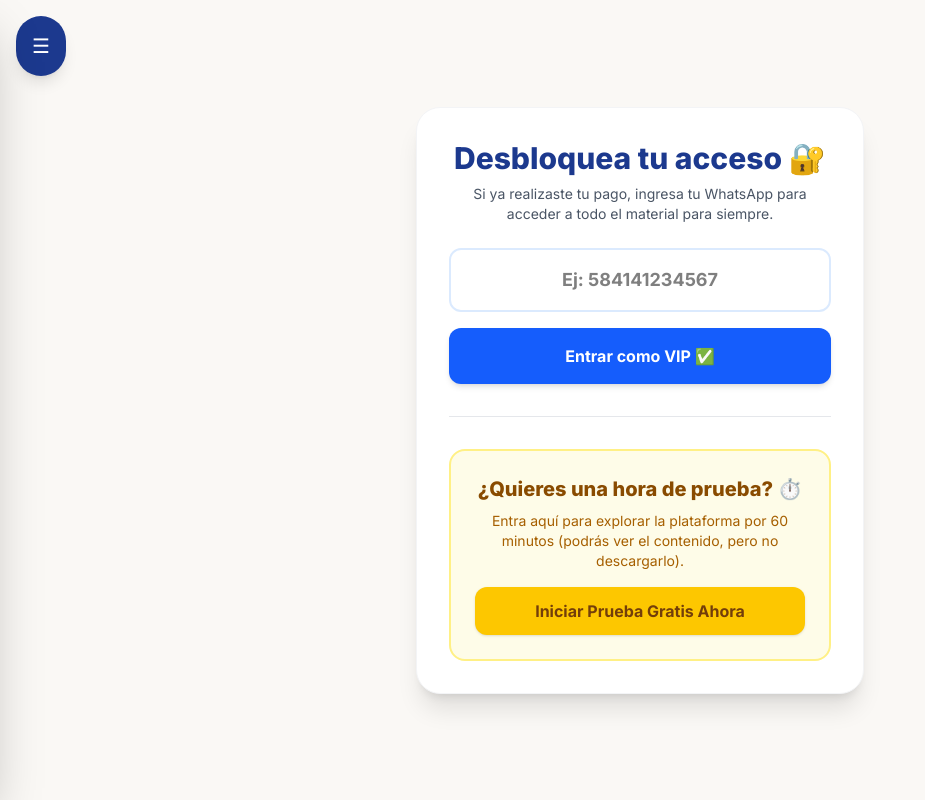
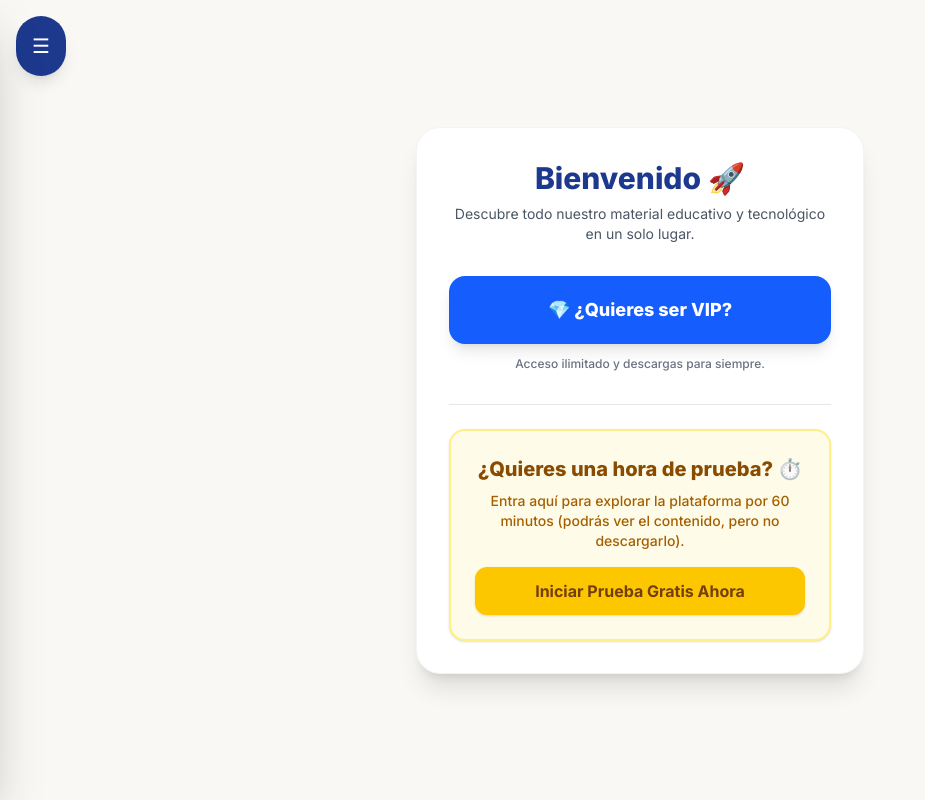
Before and after one commit to fernanda21velasquez1990-lgtm/mi-plataforma-infantil, a Next.js app: page / in a window 1280 px wide. Shown: the whole page, without its empty margins (0-925 px from the left). Built offline with nearby package versions, Linux system fonts and the light colour scheme.

Commit message:
nueva landing page de ventas y datos de pago movil

```diff
--- a/app/page.tsx
+++ b/app/page.tsx
@@ -2,43 +2,9 @@
 import { useState } from "react";
 import { useRouter } from "next/navigation";
 
-export default function Acceso() {
-  const [telefono, setTelefono] = useState("");
-  const [mensaje, setMensaje] = useState("");
-  const [cargando, setCargando] = useState(false);
+export default function Inicio() {
+  const [mostrarPago, setMostrarPago] = useState(false);
   const router = useRouter();
-
-  const verificarAccesoVIP = async () => {
-    if (!telefono) {
-      setMensaje("⚠️ Por favor ingresa tu número VIP.");
-      return;
-    }
-
-    setCargando(true);
-    setMensaje("Verificando tu membresía VIP...");
-
-    // ENLACE DE TU SCRIPT DE GOOGLE PARA USUARIOS (Mantenemos el que ya funcionaba)
-    const urlGoogleScript = "https://script.google.com/macros/s/AKfycbwQ-_4c4TrOUggmwnQaUXcDZTPPGVJpbxSLHAQ1CuA8UT7RKW3xBJXrNJNzgf0S9t2HfA/exec";
-
-    try {
-      const respuesta = await fetch(`${urlGoogleScript}?whatsapp=${telefono}`);
-      const datos = await respuesta.json();
-
-      if (datos.encontrado && datos.estado === "pagado") {
-        setMensaje("✅ ¡Acceso VIP concedido! Abriendo plataforma...");
-        localStorage.setItem("accesoVIP", "true");
-        localStorage.removeItem("limitePrueba"); // Borramos cualquier prueba anterior
-        setTimeout(() => {
-          router.push("/tecnologia");
-        }, 1500);
-      } else {
-        setMensaje("❌ Número no autorizado o aún no has pagado.");
-      }
-    } catch (error) {
-      setMensaje("⚠️ Hubo un error de conexión. Intenta de nuevo.");
-    }
-    setCargando(false);
-  };
 
   // Función para el botón automático de 1 hora de prueba
   const iniciarPruebaExpress = () => {
@@ -49,48 +15,76 @@ export default function Acceso() {
     router.push("/tecnologia");
   };
 
+  // PANTALLA 2: DATOS DE PAGO MÓVIL (Venezuela, V-16113624, Celular 04144895281 Aparece cuando le dan a "Quieres ser VIP")
+  if (mostrarPago) {
+    return (
+      <main className="flex min-h-screen flex-col items-center justify-center bg-[#FAF8F5] p-6">
+        <div className="bg-white p-8 rounded-3xl shadow-xl max-w-md w-full text-center border border-blue-100">
+          <h2 className="text-3xl font-extrabold text-blue-900 mb-2">💎 Conviértete en VIP</h2>
+          <p className="text-gray-600 mb-6 text-sm">
+            Realiza tu pago móvil con los siguientes datos y envíanos el comprobante para activar tu acceso para siempre.
+          </p>
+
+          {/* AQUÍ VAS A ESCRIBIR TUS DATOS REALES DE PAGO MÓVIL */}
+          <div className="bg-blue-50 p-5 rounded-2xl text-left text-sm text-blue-900 font-medium mb-6 space-y-3 border border-blue-200 shadow-inner">
+            <p>🏦 <span className="font-bold text-gray-600">Banco:</span> Banesco (Ejemplo)</p>
+            <p>📝 <span className="font-bold text-gray-600">Cédula:</span> V-12.345.678</p>
+            <p>📱 <span className="font-bold text-gray-600">Teléfono:</span> 0414-1234567</p>
+            <p>💵 <span className="font-bold text-gray-600">Monto:</span> 50 Bs (Ejemplo)</p>
+          </div>
+
+          <a
+            href="https://wa.me/584144895281?text=Hola,%20ya%20realicé%20mi%20pago%20móvil.%20Aquí%20está%20el%20comprobante:"
+            target="_blank"
+            rel="noopener noreferrer"
+            className="flex items-center justify-center gap-2 w-full bg-green-500 hover:bg-green-600 text-white font-bold py-4 rounded-xl shadow-md transition-transform transform hover:scale-105 mb-4"
+          >
+            <span>📲</span> Enviar Comprobante
+          </a>
+
+          <button
+            onClick={() => setMostrarPago(false)}
+            className="w-full text-gray-500 font-bold py-3 hover:text-gray-800 underline transition-colors"
+          >
+            Volver atrás
+          </button>
+        </div>
+      </main>
+    );
+  }
+
+  // PANTALLA 1: PÁGINA PRINCIPAL (Lo primero que ven al entrar)
   return (
     <main className="flex min-h-screen flex-col items-center justify-center bg-[#FAF8F5] p-6">
       <div className="bg-white p-8 rounded-3xl shadow-xl max-w-md w-full text-center border border-gray-100">
 
-        <h1 className="text-3xl font-extrabold text-blue-900 mb-2">Desbloquea tu acceso 🔐</h1>
-        <p className="text-gray-600 mb-6 text-sm">
-          Si ya realizaste tu pago, ingresa tu WhatsApp para acceder a todo el material para siempre.
+        <h1 className="text-3xl font-extrabold text-blue-900 mb-2">Bienvenido 🚀</h1>
+        <p className="text-gray-600 mb-8 text-sm">
+          Descubre todo nuestro material educativo y tecnológico en un solo lugar.
         </p>
 
-        <input
-          type="tel"
-          placeholder="Ej: 584141234567"
-          value={telefono}
-          onChange={(e) => setTelefono(e.target.value)}
-          className="w-full p-4 border-2 border-blue-100 rounded-xl mb-4 focus:outline-none focus:border-blue-500 text-center text-lg font-bold"
-        />
+        {/* BOTÓN PARA SER VIP */}
+        <div className="mb-8">
+          <button
+            onClick={() => setMostrarPago(true)}
+            className="w-full bg-blue-600 hover:bg-blue-700 text-white font-extrabold text-lg py-5 rounded-2xl shadow-lg transition-transform transform hover:scale-105"
+          >
+            💎 ¿Quieres ser VIP?
+          </button>
+          <p className="text-xs text-gray-500 mt-3 font-medium">Acceso ilimitado y descargas para siempre.</p>
+        </div>
 
-        <button
-          onClick={verificarAccesoVIP}
-          disabled={cargando}
-          className="w-full bg-blue-600 hover:bg-blue-700 text-white font-bold py-4 rounded-xl shadow-md transition-transform transform hover:scale-105 disabled:opacity-50"
-        >
-          {cargando ? "Verificando..." : "Entrar como VIP ✅"}
-        </button>
+        <div className="w-full h-px bg-gray-200 my-6"></div>
 
-        {mensaje && (
-          <p className={`mt-4 font-bold ${mensaje.includes("❌") ? "text-red-500" : "text-green-600"}`}>
-            {mensaje}
-          </p>
-        )}
-
-        <div className="w-full h-px bg-gray-200 my-8"></div>
-
-        {/* CUADRO DE PRUEBA GRATIS SOLICITADO */}
-        <div className="bg-yellow-50 border-2 border-yellow-200 p-6 rounded-2xl">
+        {/* CUADRO DE PRUEBA GRATIS INTACTO */}
+        <div className="bg-yellow-50 border-2 border-yellow-200 p-6 rounded-2xl shadow-sm">
           <h2 className="text-xl font-extrabold text-yellow-800 mb-2">¿Quieres una hora de prueba? ⏱️</h2>
-          <p className="text-sm text-yellow-700 mb-4">
+          <p className="text-sm text-yellow-700 mb-4 font-medium">
             Entra aquí para explorar la plataforma por 60 minutos (podrás ver el contenido, pero no descargarlo).
           </p>
           <button
             onClick={iniciarPruebaExpress}
-            className="w-full bg-yellow-400 hover:bg-yellow-500 text-yellow-900 font-bold py-3 rounded-xl shadow-sm transition-all"
+            className="w-full bg-yellow-400 hover:bg-yellow-500 text-yellow-900 font-bold py-3 rounded-xl shadow-sm transition-all hover:scale-105"
           >
             Iniciar Prueba Gratis Ahora
           </button>
```
